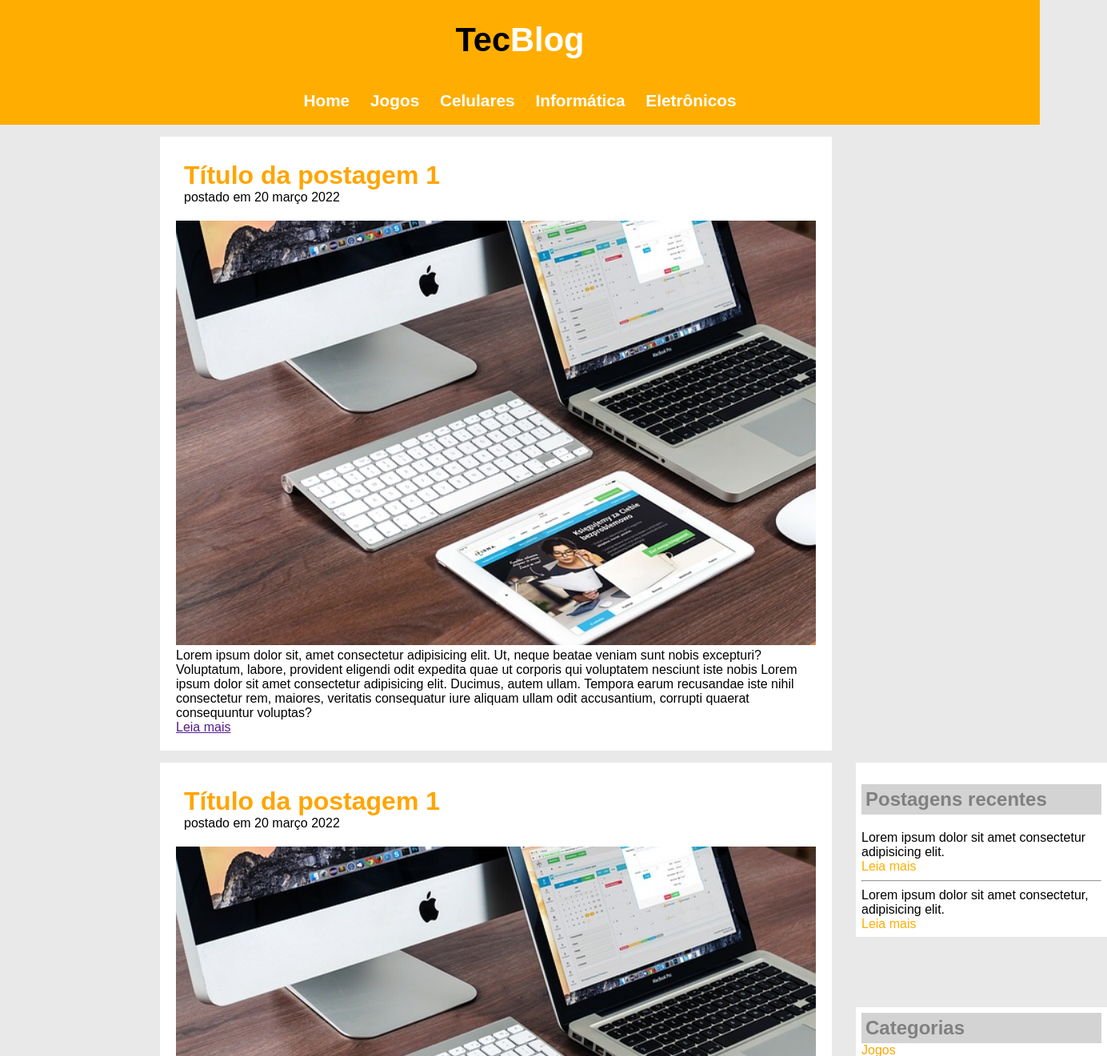
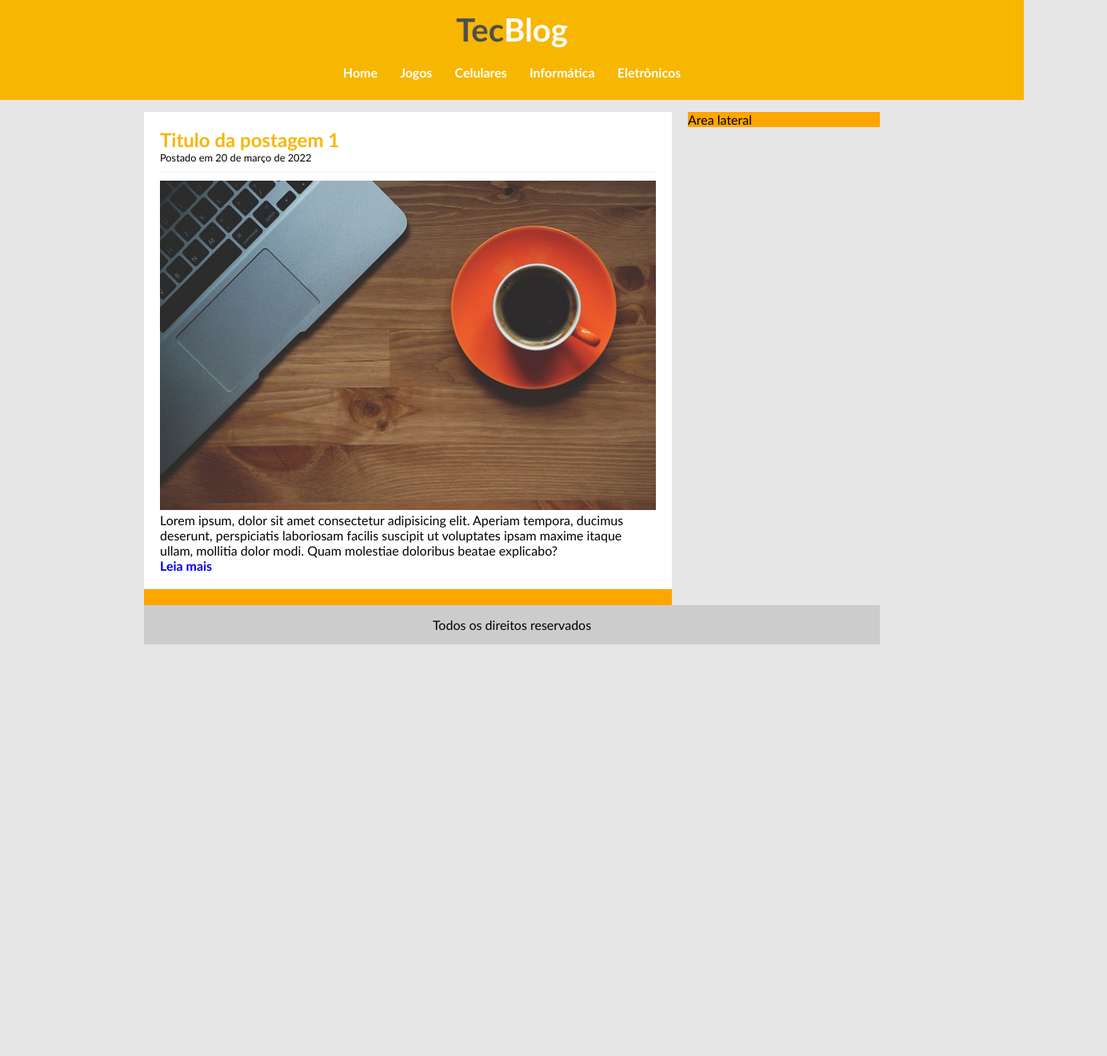
Before and after one commit to Pedrolucasfe/Web-developer, a plain HTML site: page Terceiro Projeto/index.html in a window 1280 px wide. Shown: the part 12-1333 px from the top of the page at 80% size, 1384 px wide, since content can reach past the window. After the commit the page ends 833 px from the top, so only its background shows below. Drawn offline with Linux system fonts and the light colour scheme.

Commit message:
updateas

```diff
--- a/Terceiro Projeto/index.html
+++ b/Terceiro Projeto/index.html
@@ -4,186 +4,42 @@
     <meta charset="UTF-8">
     <meta http-equiv="X-UA-Compatible" content="IE=edge">
     <meta name="viewport" content="width=device-width, initial-scale=1.0">
-    <title>TecBlog - O seu Blog de tecnologia</title>
-    <style>
-        body{
-            font-family: Arial, Helvetica, sans-serif;
-            margin: 0px;
-            background-color: rgba(211, 211, 211, 0.486);
-        }
-        #cabeçalho{
-            background-color: rgb(255, 174, 0);
-            text-align: center;
-            padding: 10px;
-            font-size: 1.3em;
-            width: 100%;
-        }
-        #links {
-            padding-bottom: 20px;
-        }
-        #links a  {
-            color:white;
-            text-decoration: none;
-            position: relative;
-            top: 12px;
-            font-weight: bold;
-            padding: 10px 10px;
-        }
-        #links a:hover {
-            background-color: white ;
-            color: rgb(255, 174, 0);
-
-        }
-        #principal {
-            position: relative;
-        }
-        .titulo1 {
-            width: 800px;
-            background-color: white;
-            padding: 20px;
-            margin-top: 15px;
-            position: relative;
-            left: 200px;
-            display: inline-block;
-        }
-        .titulo1  h1, p {
-            margin: 0px;
-
-
-        }
-        .titulo1 img {
-            padding-top: 10px ;
-            width: 800px;
-        }
-        .titulo {
-            color: orange;
-        }
-        .espacamento {
-            padding: 10px;
-        }
-        .lateral {
-            background-color: white;
-            width: 300px;
-            padding: 7px;
-            position: absolute;
-            bottom: 550px;
-            left: 1070px;
-
-
-        }
-        .lateral h2 {
-            background-color: lightgrey;
-            padding: 5px;
-            color: grey;
-        }
-        .lateral a {
-            color: rgb(255, 174, 0);
-            text-decoration: none;
-        }
-        .lateral2 {
-            background-color: white;
-            width: 300px;
-            padding: 7px;
-            position: absolute;
-            bottom: 320px;
-            left: 1070px;
-        }
-        .lateral2 h2 {
-            background-color: lightgrey;
-            padding: 5px;
-            color: grey;
-            margin: 0px;
-        }
-        .lateral2 a {
-            text-decoration: none;
-            color: orange;
-        }
-
-
-        .titulo2 {
-            width: 800px;
-            background-color: white;
-            padding: 20px;
-            margin-top: 15px;
-            position: relative;
-            left: 200px;
-
-        }
-        .titulo2  h1, p {
-            margin: 0px;
-
-
-        }
-        .titulo2 img {
-            padding-top: 10px ;
-            width: 800px;
-        }
-
-        .espacamento {
-            padding: 10px;
-        }
-
-
-    </style>
+    <title>TecBlog - O seu blog de tecnologia</title>
+    <link rel="stylesheet" href="style.css">
 </head>
 <body>
-    <div id="cabeçalho">
-        <h1 class="h1">Tec<span style="color: white;">Blog</span></h1>
-        <div id="links">
-            <p>
-                <a href="" >Home</a>
-                <a href="" >Jogos</a>
-                <a href="" >Celulares</a>
-                <a href="" >Informática</a>
-                <a href="">Eletrônicos</a>
-            </p>
-        </div>
-    </div>
-    <div id="principal">
-        <div class="titulo1">
-            <div class="espacamento">
-                <h1 class="titulo">Título da postagem 1</h1>
-                <p>postado em 20 março 2022</p>
-            </div>
-            <img src="Imagens-projeto/imagem2.jpg" alt="">
-            <p>Lorem ipsum dolor sit, amet consectetur adipisicing elit. Ut, neque beatae veniam sunt nobis excepturi? Voluptatum, labore, provident eligendi odit expedita quae ut corporis qui voluptatem nesciunt iste nobis Lorem ipsum dolor sit amet consectetur adipisicing elit. Ducimus, autem ullam. Tempora earum recusandae iste nihil consectetur rem, maiores, veritatis consequatur iure aliquam ullam odit accusantium, corrupti quaerat consequuntur voluptas?</p>
-            <a href=""> Leia mais</a>
-        </div>
-        <div class="titulo2">
-            <div class="espacamento">
-                <h1 class="titulo">Título da postagem 1</h1>
-                <p>postado em 20 março 2022</p>
-            </div>
-            <img src="Imagens-projeto/imagem2.jpg" alt="">
-            <p>Lorem ipsum dolor sit, amet consectetur adipisicing elit. Ut, neque beatae veniam sunt nobis excepturi? Voluptatum, labore, provident eligendi odit expedita quae ut corporis qui voluptatem nesciunt iste nobis Lorem ipsum dolor sit amet consectetur adipisicing elit. Ducimus, autem ullam. Tempora earum recusandae iste nihil consectetur rem, maiores, veritatis consequatur iure aliquam ullam odit accusantium, corrupti quaerat consequuntur voluptas?</p>
-            <a href=""> Leia mais</a>
-        </div>
-
-        <div class="lateral">
-            <div>
-                <h2>Postagens recentes</h2>
-                <p>Lorem ipsum dolor sit amet consectetur adipisicing elit. </p>
-                <a href="">Leia mais</a>
-                <hr>
-                <p>Lorem ipsum dolor sit amet consectetur, adipisicing elit. </p>
-                <a href="">Leia mais</a>
-            </div>
-        </div>
-        <div class="lateral2">
-            <div>
-                <h2>Categorias</h2>
-                <p><a href="">Jogos</a></p>
-                <p><a href="">Celulares</a></p>
-                <p><a href="">Informática</a></p>
-                <p><a href="">Eletrônicos</a></p>
-                <p><a href="">Jogos</a></p>
-            </div>
-        </div>
-
-
+    <div id="area-cabecalho">
+           <div id="area-logo">
+               <h1>Tec<span class="branco">Blog</span></h1>
+           </div>
+           <div id="area-menu">
+                <a href="index.html">Home</a>
+                <a href="jogos.html">Jogos</a>
+                <a href="celulares.html">Celulares</a>
+                <a href="informatica.html">Informática</a>
+                <a href="eletronicos.html">Eletrônicos</a>
+           </div>
     </div>
 
-
+    <div id="area-principal">
+         <div id="area-postagens">
+             <!-- Abertura da postagem -->
+                <div class="postagem">
+                    <h2>Titulo da postagem 1</h2>
+                    <span class="data-postagem">Postado em 20 de março de 2022</span>
+                    <img width="620px" src="Imagens-projeto/imagem1.jpg" alt="Imagem">
+                    <p>Lorem ipsum, dolor sit amet consectetur adipisicing elit. Aperiam tempora, ducimus deserunt, perspiciatis laboriosam facilis suscipit ut voluptates ipsam maxime itaque ullam, mollitia dolor modi. Quam molestiae doloribus beatae explicabo?</p>
+                    <a href="#">Leia mais</a>
+                </div>
+                <!-- Fechamento da postagem -->
+         </div>
+         <div id="area-lateral">
+                Area lateral
+         </div>
+         <div id="rodape">
+                Todos os direitos reservados
+         </div>
+    </div>
 
 </body>
 </html>
--- /dev/null
+++ b/Terceiro Projeto/style.css
@@ -0,0 +1,96 @@
+/*Limpar formatações padrão*/
+* {
+    margin: 0;
+    padding: 0;
+
+}
+
+body {
+    font-size: 1em ;
+    font-family: "Trebuchet MS", Helvetica, sans-serif;
+    background-color: #e6e6e6;
+}
+
+/*
+*** Layout ***
+ */
+#area-cabecalho {
+    background-color: #f7b600;
+    padding: 15px;
+    text-align: center;
+}
+#area-logo, #area-menu  {
+    padding: 10px;
+}
+#area-principal {
+
+  width: 920px;
+  margin: 0px auto;
+  padding: 15px;
+}
+#area-postagens, #area-lateral {
+    background-color: orange;
+}
+#area-postagens {
+    width: 660px;
+    float: left;
+}
+#area-lateral {
+    width: 240px;
+    float: right;
+}
+
+.postagem {
+    padding: 20px;
+    margin-bottom: 20px;
+    background-color: white;
+}
+
+#rodape {
+    background-color: #CCC;
+    clear: both;
+    text-align: center;
+    padding: 15px;
+}
+/*
+*** Formatações de links ***
+*/
+a {
+    text-decoration: none;
+    font-weight: bold;
+}
+
+#area-cabecalho a:link, a:visited {
+    color: #FFF;
+    padding: 8px 12px;
+}
+
+a:hover {
+    color: #f7b600;
+    background-color: #FFF;
+}
+
+/*
+*** Formatações em geral ***
+*/
+
+h1 {
+    color: #4e4e4e;
+    font-size: 2.5em;
+}
+
+h2 {
+    color: #f7b600;
+
+}
+.branco {
+    color: white;
+}
+
+.data-postagem {
+    font-size: 0.8em;
+    border-bottom: 1px solid #f4f4f4;
+    padding-bottom: 10px;
+    margin-bottom: 10px;
+    display: block;
+}
```
Also changed, not shown: Terceiro Projeto/teste.html (deleted, +0 -84 lines).
